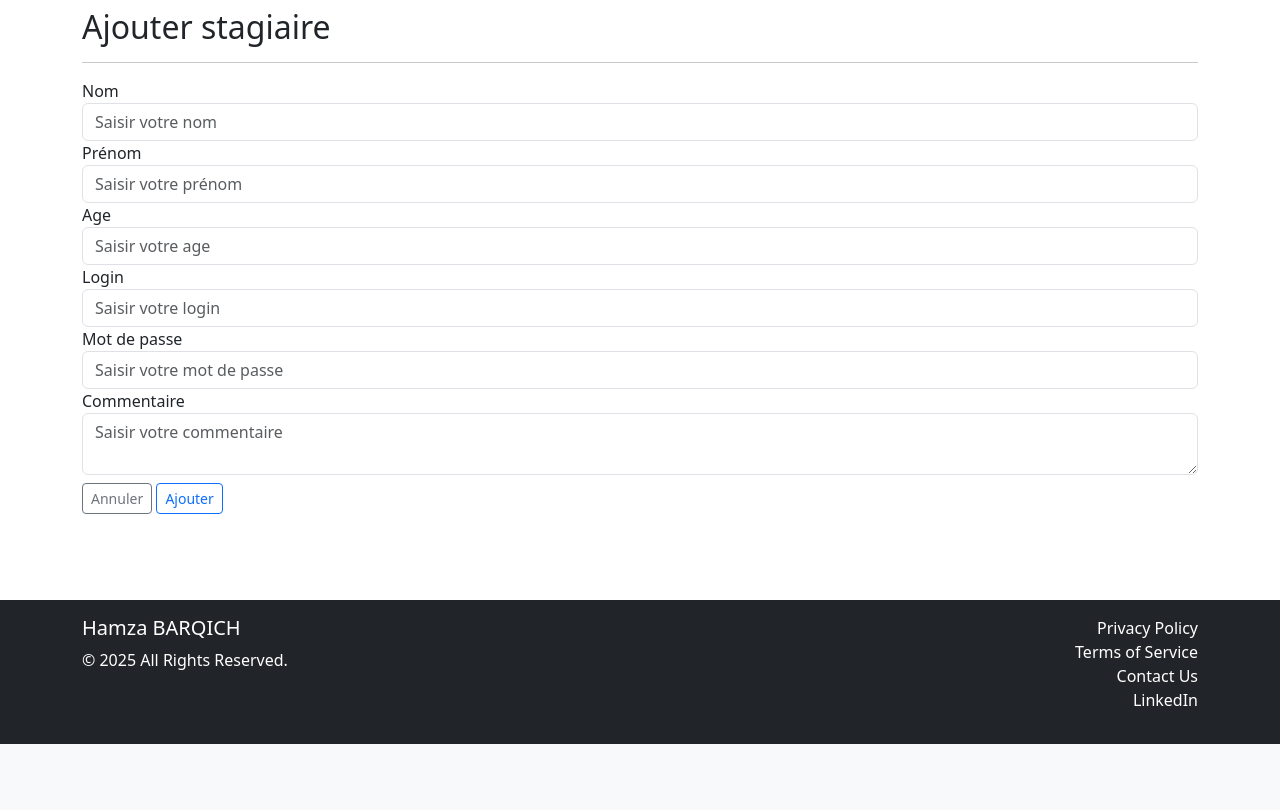
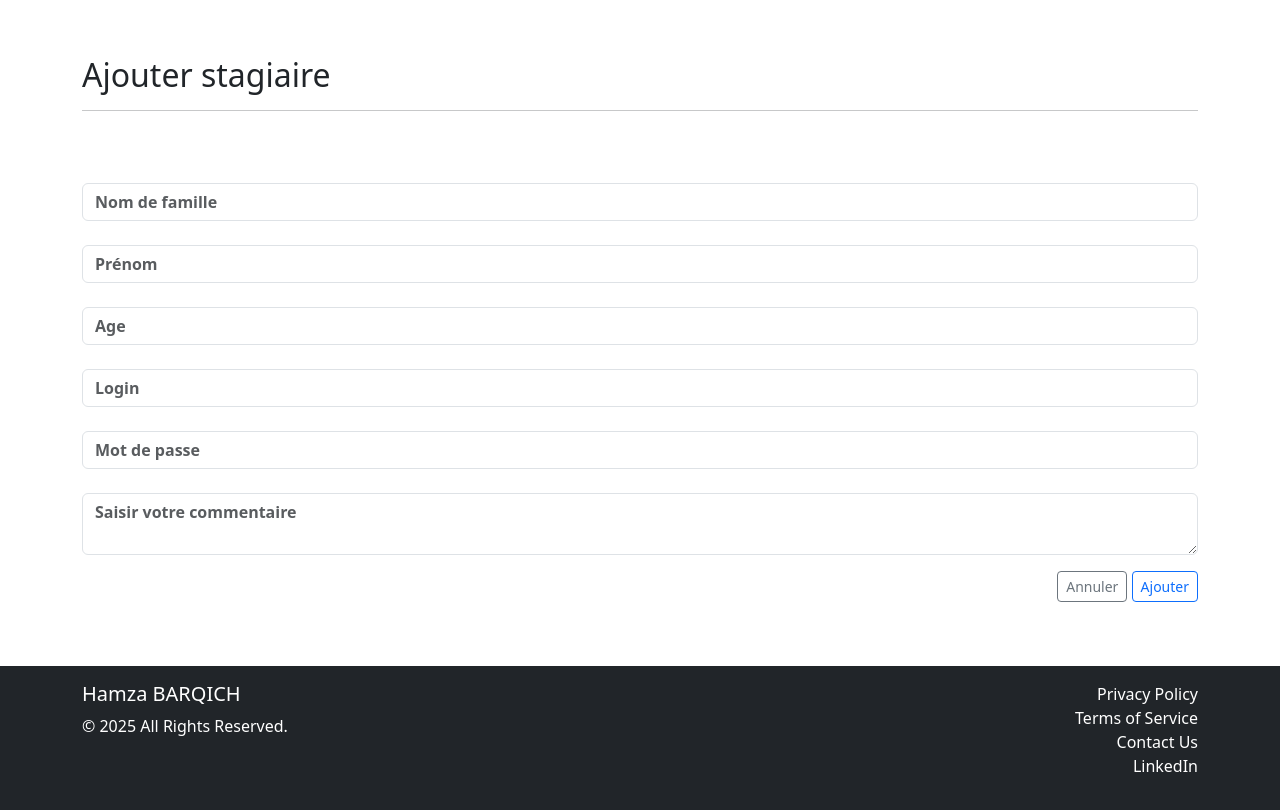
Before and after one commit to hamzabarqich/MVC-PHP, a PHP site: page /create in a window 1280 px wide. Shown: the part 56-866 px from the top of the page. Before the commit the page ends 800 px from the top, so only its background shows below. Run offline with PHP 8.4, Linux system fonts and the light colour scheme.

Commit message:
I made bold font weight for input variables in create page

```diff
--- a/views/create.php
+++ b/views/create.php
@@ -1,38 +1,39 @@
 <?php
-$title = "Ajouter stagiaire";
+$title = "Ajouter stagiaire" . "<hr>";
+
 
 ob_start(); // from here we want to start recovering html below to $content variable
 ?>
-<hr>
+
 
     <form action="store.php" method="post">
         <div class="form-group">
-            <label for="nom">Nom</label>
-            <input type="text" class="form-control" name="nom" id="nom" placeholder="Saisir votre nom">
+            <label for="nom"></label>
+            <input type="text" class="form-control" name="nom" id="nom" placeholder="Nom de famille">
         </div>
         <div class="form-group">
-            <label for="prenom">Prénom</label>
-            <input type="text" class="form-control" name="prenom" id="prenom" placeholder="Saisir votre prénom">
+            <label for="prenom"></label>
+            <input type="text" class="form-control" name="prenom" id="prenom" placeholder="Prénom">
         </div>
         <div class="form-group">
-            <label for="age">Age</label>
-            <input type="number" class="form-control" name="age" id="age" placeholder="Saisir votre age" min="0" max="98" required>
+            <label for="age"></label>
+            <input type="number" class="form-control" name="age" id="age" placeholder="Age" min="0" max="98" required>
         </div>
         <div class="form-group">
-            <label for="login">Login</label>
-            <input type="text" class="form-control" name="login" id="login" placeholder="Saisir votre login">
+            <label for="login"></label>
+            <input type="text" class="form-control" name="login" id="login" placeholder="Login">
         </div>
         <div class="form-group">
-            <label for="password">Mot de passe</label>
-            <input type="password" class="form-control" name="password" id="password" placeholder="Saisir votre mot de passe" minlength="8" maxlength="20" required>
+            <label for="password"></label>
+            <input type="password" class="form-control" name="password" id="password" placeholder="Mot de passe" minlength="8" maxlength="20" required>
         </div>
         <div class="form-group">
-            <label for="commentaire">Commentaire</label>
+            <label for="commentaire"></label>
             <!-- This input is like the textarea below <input type="text" class="form-control" name="commentaire" id="commentaire" placeholder="Saisir votre commentaire"> -->
-            <textarea class="form-control" name="commentaire" id="message-text" placeholder="Saisir votre commentaire"></textarea>
+            <textarea class="form-control" name="commentaire" id="commentaire" placeholder="Saisir votre commentaire"></textarea>
         </div>
-        <div class="form-group">
-            <a href="index.php?action=list" class="btn btn-outline-secondary btn-sm my-2 my-sm-2">Annuler</a>
+        <div  id="createbtn" class="form-group">
+            <a href="index.php?action=list" class="btn btn-outline-secondary btn-sm my-2 my-sm-3">Annuler</a>
             <input type="submit" class="btn btn-outline-primary btn-sm my-2 my-sm-2" value="Ajouter" name="ajouter">
         </div>
 
--- a/views/layout.php
+++ b/views/layout.php
@@ -11,7 +11,7 @@
 <body class="d-flex flex-column min-vh-100">
 <?php require_once 'include/nav.php' ?>
     <div class="container mt-2 flex-grow-1">
-        <h2><?= $title ?></h2>
+        <h2 class="my-sm-5"><?= $title ?></h2>
         <?= $content ?>
     </div>
 
--- a/views/style.css
+++ b/views/style.css
@@ -1,10 +1,5 @@
-/* This to center the ajouter button */
-#ajouter
-{
-    text-align:right;
-}
-
-#modify
+/* This to center the ajouter and modifer and supprimer buttons */
+#ajouter,#modify,#createbtn
 {
     text-align:right;
 }
@@ -13,3 +8,8 @@
 {
     background-color: #fff; /* Light color */
 }
+
+#nom,#prenom,#age,#login,#password,#commentaire
+{
+    font-weight: bold;
+}
```
Also changed, not shown: views/liste_stagiaires.php (+4 -6 lines).
